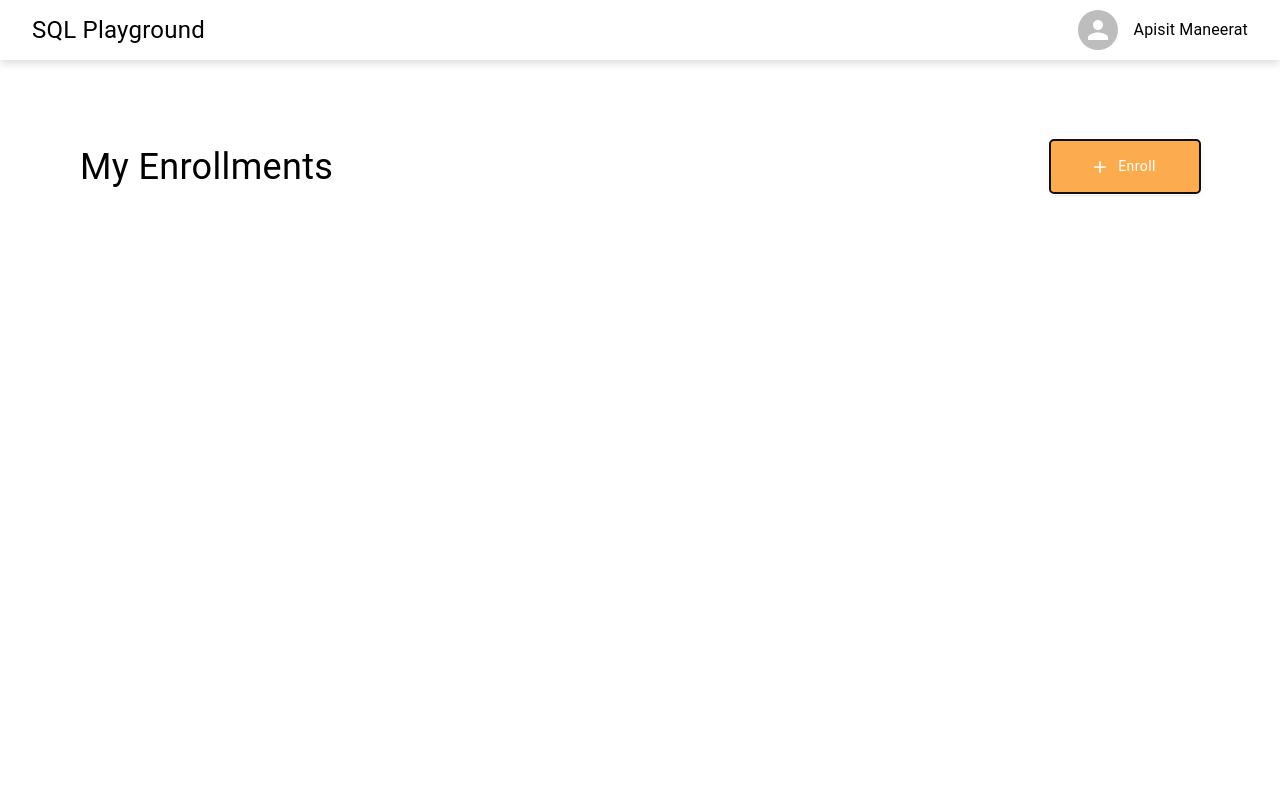
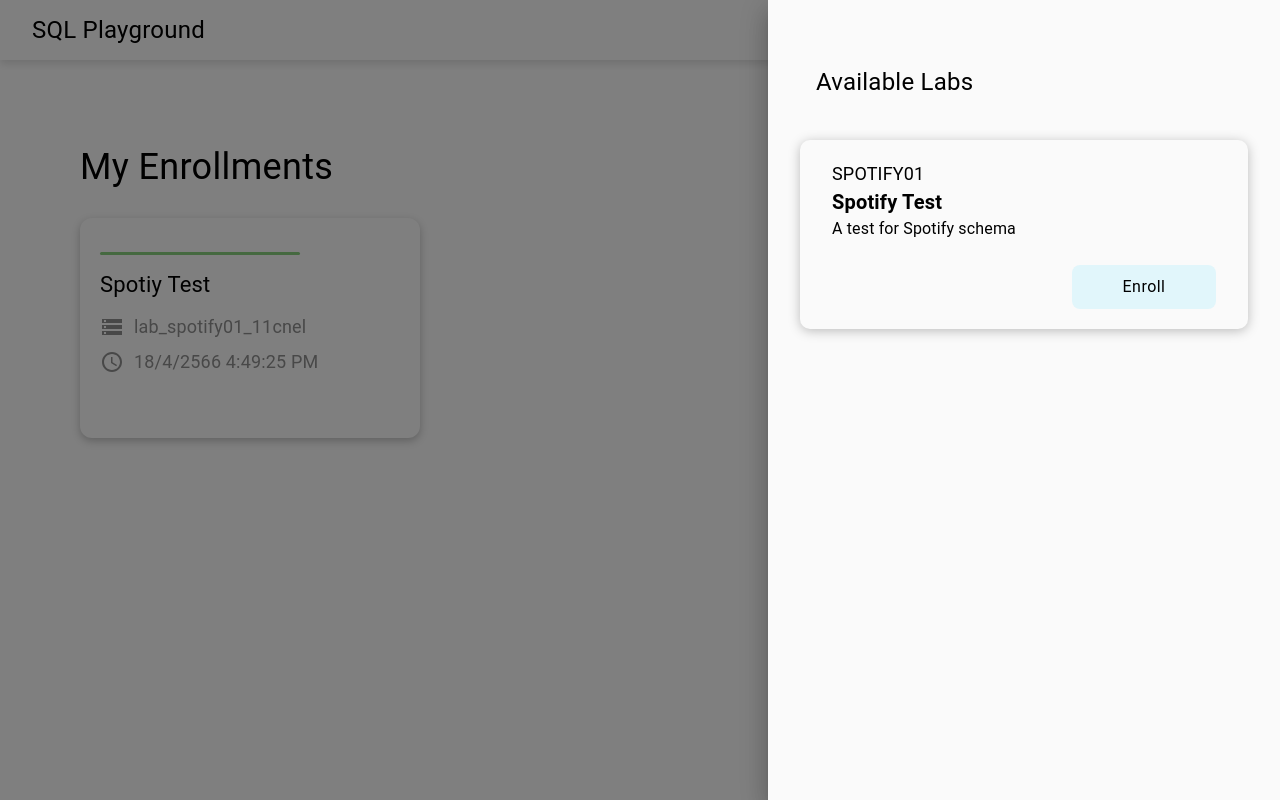
Before and after one commit to BSthun/CSWorkshop, a React (Vite) app in the folder sql-grader/frontend/: page /enrollment in a window 1280 px wide. Both pictures are taken after a click on the button "Enroll". Built offline with nearby package versions, Linux system fonts and the light colour scheme.

Commit message:
add: enrollment drawer

```diff
--- a/sql-grader/frontend/src/components/EnrollmentBox.tsx
+++ b/sql-grader/frontend/src/components/EnrollmentBox.tsx
@@ -27,9 +27,7 @@
 				boxShadow: 'rgba(0, 0, 0, 0.24) 0px 3px 8px;',
 				borderRadius: '12px',
 				padding: '20px',
-				'& > *': {
-					marginY: '10px',
-				},
+				backgroundColor: 'white',
 			}}
 		>
 			<Box
@@ -50,13 +48,14 @@
 					}}
 				/>
 			</Box>
-			<Box>
+			<Box mb={1.5}>
 				<Typography fontSize={22}>{props.labName}</Typography>
 			</Box>
 			<Box
 				sx={{
 					display: 'flex',
 					alignItems: 'center',
+					mb: 1,
 				}}
 			>
 				<Storage
--- /dev/null
+++ b/sql-grader/frontend/src/components/EnrollmentDrawer.tsx
@@ -0,0 +1,24 @@
+import { Box, Typography } from '@mui/material'
+import React from 'react'
+import EnrollmentItem from './EnrollmentItem'
+
+const EnrollmentDrawer = () => {
+	return (
+		<Box
+			sx={{
+				width: '35vw',
+				backgroundColor: '#FAFAFA',
+				height: '100%',
+				py: 8,
+				px: 4,
+			}}
+		>
+			<Typography fontSize={24} px={2} mb={5}>
+				Available Labs
+			</Typography>
+			<EnrollmentItem />
+		</Box>
+	)
+}
+
+export default EnrollmentDrawer
--- /dev/null
+++ b/sql-grader/frontend/src/components/EnrollmentItem.tsx
@@ -0,0 +1,44 @@
+import { Box, Button, Typography } from '@mui/material'
+import React from 'react'
+
+const EnrollmentItem = () => {
+	return (
+		<Box
+			sx={{
+				display: 'flex',
+				flexDirection: 'column',
+				px: 4,
+				py: 2.5,
+				boxShadow: '0px 2px 12px rgba(0, 0, 0, 0.25)',
+				borderRadius: 2.5,
+			}}
+		>
+			<Typography fontSize={18}>SPOTIFY01</Typography>
+			<Typography fontSize={20} fontWeight={700}>
+				Spotify Test
+			</Typography>
+			<Typography>A test for Spotify schema</Typography>
+			<Button
+				variant="outlined"
+				sx={{
+					mt: 3,
+					width: '144px',
+					height: '44px',
+					backgroundColor: '#E1F6FB',
+					border: 'none',
+					textTransform: 'none',
+					fontSize: 16,
+					':hover': {
+						border: 'none',
+					},
+					alignSelf: 'end',
+					borderRadius: 2,
+				}}
+			>
+				Enroll
+			</Button>
+		</Box>
+	)
+}
+
+export default EnrollmentItem
--- a/sql-grader/frontend/src/index.css
+++ b/sql-grader/frontend/src/index.css
@@ -5,7 +5,7 @@
 
 	color-scheme: light dark;
 	color: black;
-	background-color: #f5f5f5;
+	background-color: #fbfbfb;
 	font-synthesis: none;
 	text-rendering: optimizeLegibility;
 	-webkit-font-smoothing: antialiased;
--- a/sql-grader/frontend/src/pages/Enrollment.tsx
+++ b/sql-grader/frontend/src/pages/Enrollment.tsx
@@ -1,14 +1,18 @@
 import { Add } from '@mui/icons-material'
-import { Box, Button, Typography } from '@mui/material'
+import { Box, Button, SwipeableDrawer, Typography } from '@mui/material'
 import React from 'react'
+import EnrollmentDrawer from '../components/EnrollmentDrawer'
+import EnrollmentBox from '../components/EnrollmentBox'
 
 const Enrollment = () => {
+	const [openMenu, setOpenMenu] = React.useState(false)
 	return (
 		<Box p="80px">
 			<Box
 				sx={{
 					display: 'flex',
 					justifyContent: 'space-between',
+					mb: 3,
 				}}
 			>
 				<Typography fontSize={36}>My Enrollments</Typography>
@@ -19,12 +23,35 @@
 						backgroundColor: '#FCAC4E',
 						textTransform: 'none',
 						width: '150px',
-						height: '53px',
+						height: '50px',
+						':hover': {
+							bgcolor: '#FCAC4E',
+							color: 'white',
+						},
+						fontSize: 18,
+						borderRadius: 2,
 					}}
+					onClick={() => setOpenMenu(true)}
 				>
 					Enroll
 				</Button>
 			</Box>
+			<Box>
+				<EnrollmentBox
+					dbName="lab_spotify01_11cnel"
+					dbValid={true}
+					labName="Spotiy Test"
+					enrollAt={new Date()}
+				/>
+			</Box>
+			<SwipeableDrawer
+				anchor="right"
+				open={openMenu}
+				onClose={() => setOpenMenu(false)}
+				onOpen={() => setOpenMenu(true)}
+			>
+				<EnrollmentDrawer />
+			</SwipeableDrawer>
 		</Box>
 	)
 }
```
